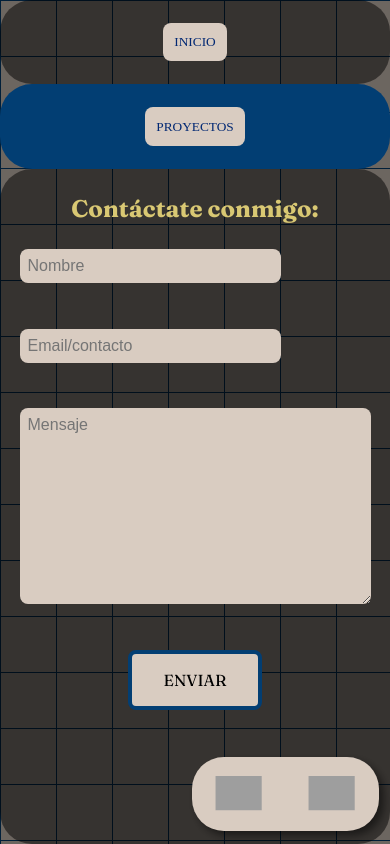
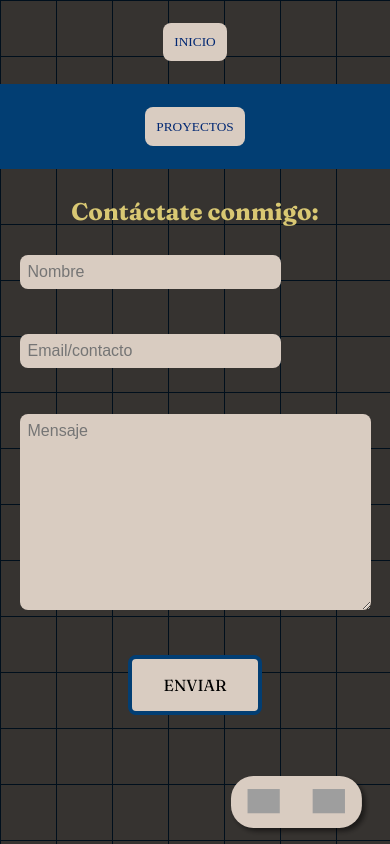
Before and after one commit to juanOllo/Portfolio, a plain HTML site: page index.html in a window 390 px wide. Both pictures are taken after a click on the button "CONTACTO". Drawn offline with Linux system fonts and the light colour scheme; grey boxes are pictures that could not be loaded; a web font is replaced by a local one.

Commit message:
v0.4.4 , responsive q safa un poco mas

```diff
--- a/styles.css
+++ b/styles.css
@@ -134,6 +134,26 @@ body {
 }
 }
 
+
+
+
+
+
+
+
+
+
+
+
+
+
+
+
+
+
+
+
+
 /* ///////////////////////////////////////////////////////////// */
 /* MAIN */
 
@@ -232,6 +252,29 @@ body {
     height: 13rem;
     box-shadow: 1rem 0.5rem var(--marron);
 }
+
+
+
+
+
+
+
+
+
+
+
+
+
+
+
+
+
+
+
+
+
+
+
 
 /* /////////////////////////////////////////////////////////// */
 /* PROYECTOS */
@@ -713,17 +756,12 @@ hr {
     #contacto {
         max-width: 100%;
         width: 100%;
-        border-radius: 2rem;
+        border-radius: 0;
         border: none;
         margin: 0;
         padding: 0;
         overflow: hidden;
-    }
 
-    #presentacion,
-    #contacto,
-    #proyectos
-    {
         box-shadow: none;
         background-color: rgba(0, 0, 0, 0.5);
     }
@@ -891,7 +929,9 @@ hr {
         border: none;
         border-radius: 2rem;
         background-color: var(--casiblanco);
-        margin: 0 0.7rem 0.7rem auto;
+        margin: 0 0 0 auto;
+
+        scale: 0.7;
     }
 
 
```
